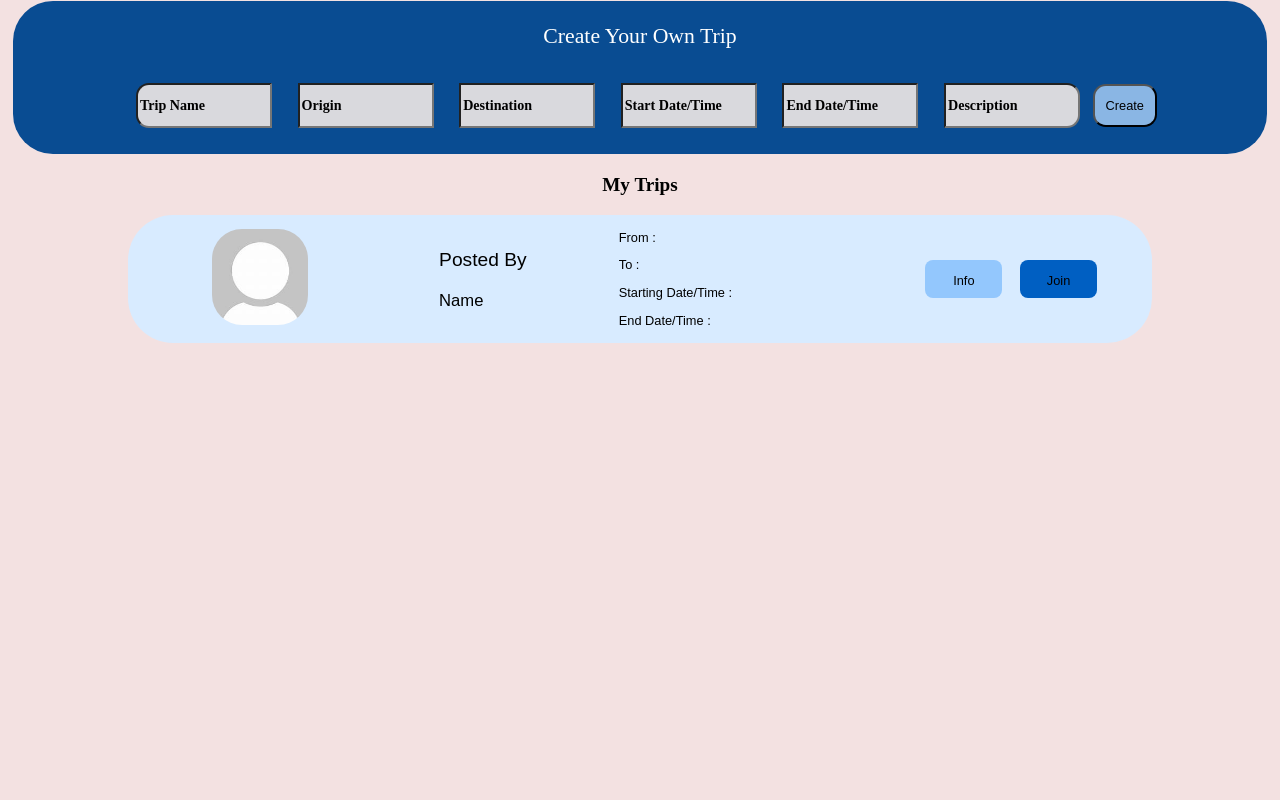
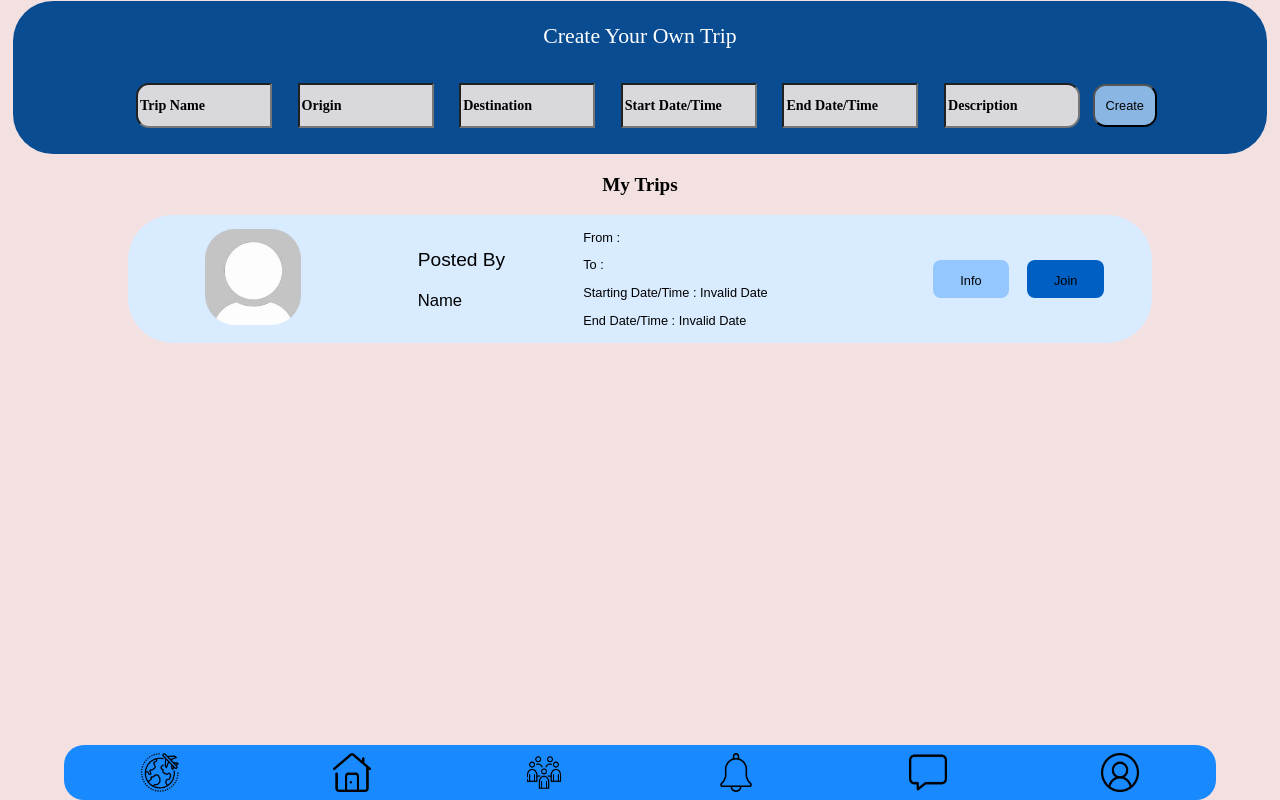
Before and after one commit to IIT-BHU-inter-IIT-SDE-group-8/client, a React (Create React App) app: page /MyTrip in a window 1280 px wide. Built offline with nearby package versions, Linux system fonts and the light colour scheme.

Commit message:
added all trip fucntionality through api

```diff
--- a/src/Navbar.css
+++ b/src/Navbar.css
@@ -1,7 +1,7 @@
 .Navbar{
     background-color: #1889ff;
-    width: 80vw;
-    height: 5.1vw;
+    width: 90vw;
+    height: 4.3vw;
     border-radius: 20px;
     display: flex;
     flex-direction: row;
@@ -14,3 +14,12 @@
     height: 3vw;
     cursor: pointer;
 }
+
+.footer{
+    display:flex;
+    align-items:center;
+    justify-content:center;
+    bottom:0;
+    position:fixed;
+    margin-left:5%;
+}
--- a/src/components/Alltrips.jsx
+++ b/src/components/Alltrips.jsx
@@ -3,21 +3,41 @@ import Trip from "./trip";
 import '../Trip.css'
 import SideFilterBar from "./SideFilterBar";
 import BottomNavbar from './BottomNavbar';
+const {getCookieValue} = require('./cookieFunc')
 
 const AllTrips = () => {
 
+  const authToken = getCookieValue(document.cookie,'authtoken');
+  const userDataCookie = getCookieValue(document.cookie,'data');
+
+  const userData = JSON.parse(decodeURIComponent(userDataCookie));
+  const userId = userData.user.id;
+
+  const [filterData, setFilterData] = useState({
+    origin:'',
+    destination:'',
+    date:'',
+    timeRangeStartTime:'',
+    timeRangeEndTime:''
+  })
+
+  const handleFilterData = (value) => {
+    setFilterData(value);
+  }
+
+  const { origin, destination, date, timeRangeEndTime, timeRangeStartTime } = filterData;
+
   const [trips, setTrips] = useState([]);
-  const fetchAllTripsUrl = `http://localhost:4000/trips`;
-  const authToken = document.cookie
-    .split('; ')
-    .find((cookie) => cookie.startsWith('authtoken='))
-    ?.split('=')[1];
+  const fetchAllTripsUrl = `http://localhost:4000/users/${userId}/trips?origin=${origin}&destination=${destination}&date=${date}&timeRangeStartTime${timeRangeStartTime}&timeRangeEndTime=${timeRangeEndTime}`;
+
+
 
   useEffect(()=>{
     fetchAllTrips();
   },[])
 
   const fetchAllTrips = async () => {
+
     try {
       const headers = {
         'auth-token': authToken, // Assuming you are using Bearer token authentication
@@ -31,8 +51,7 @@ const AllTrips = () => {
 
       if (response.ok) {
         const allParsedtrips = await response.json();
-        console.log("all trips are:", allParsedtrips);
-        setTrips(allParsedtrips.result);
+        setTrips(allParsedtrips.results);
       } else {
         // Handle the case where the request was not successful (e.g., authentication failed)
         console.log('Request failed with status:', response.status);
@@ -45,15 +64,21 @@ const AllTrips = () => {
 
     return (
         <>
+        <div>
         <div className="AllTripsContainer">
-          <SideFilterBar/>
+          <SideFilterBar handleFilterData = {handleFilterData} fetchAllTrips= {fetchAllTrips}/>
           <p style={{fontSize:'1.5vw', fontWeight:'bold'}}>All Trips</p>
+          <div style={{marginBottom:'4vw'}}>
           {trips.map((ele) => {
             return <div style={{marginBottom:'2.5vh'}} key={"AllTripsId_"+ele.trip_id}>
               <Trip origin = {ele.trip_origin} destination = {ele.trip_destination} desc = {ele.trip_desc} arrival = {ele.trip_arrival_datetime} departure = {ele.trip_departure_datetime}/>
             </div>
           })}
+          </div>
+        </div>
+        <footer className="footer">
         <BottomNavbar/>
+        </footer>
         </div>
         </>
     )
--- a/src/components/Auth.jsx
+++ b/src/components/Auth.jsx
@@ -62,7 +62,10 @@ const Auth1 = () => {
             {
                 const json = await response.json();
                 const authToken = json.authToken;
+                const data = json.data;
+                console.log("user id is:",data.user.id);
                 cookies.set('authtoken',authToken);
+                cookies.set('data',data);
             }
             else
             {
--- a/src/components/ModalInputBox.jsx
+++ b/src/components/ModalInputBox.jsx
@@ -5,6 +5,7 @@ import '../Modal.css'
 function ModalInputBox({closeModal, setDescriptionValue}) {
 
   const [textAreaValue, setTextAreaValue] = useState('');
+  console.log("textarea is:",textAreaValue);
 
   const handleTextAreaChange = (event) => {
     const value = event.target.value;
--- a/src/components/MyTips.jsx
+++ b/src/components/MyTips.jsx
@@ -1,8 +1,13 @@
 import React from "react";
 import CreateTripBar from "./createTripBar";
 import Trip from "./trip";
+import BottomNavbar from "./BottomNavbar";
+const {getCookieValue} = require('./cookieFunc')
 
 const MyTrip = () => {
+
+    const authToken = getCookieValue(document.cookie, 'authtoken')
+
     return (
         <>
         <div className="AllTripsContainer">
@@ -10,6 +15,9 @@ const MyTrip = () => {
         <p style={{fontSize:'1.5vw', fontWeight:'bold'}}>My Trips</p>
         <Trip/>
         </div>
+        <footer className="footer">
+        <BottomNavbar/>
+        </footer>
         </>
     )
 }
--- a/src/components/SideFilterBar.jsx
+++ b/src/components/SideFilterBar.jsx
@@ -1,25 +1,46 @@
-import React from "react";
+import React, {useState} from "react";
 import '../Trip.css';
 import searchIcon from '../assets/search-interface-symbol.png';
 
-const SideFilterBar = () => {
+const SideFilterBar = ({handleFilterData, fetchAllTrips}) => {
+
+    const [inputData, setInputData] = useState({
+        origin:'',
+        destination:'',
+        date:'',
+        timeRangeStartTime:'',
+        timeRangeEndTime:''
+    })
+
+    const handleInputChange = async (event) => {
+        const {name, value} = event.target
+        setInputData({
+            ...inputData,
+            [name]: value,
+        })
+        await handleFilterData({
+            ...inputData,
+            [name]: value,
+        });
+    }
+
     return(
         <>
          <div className="mainFilterContainer">
             <p style={{color: 'white', fontSize:'1.7vw'}}>Search For a Trip</p>
             <div className="tripInputContainer">
-                <input className="tripInput leftTripInput" type="text" placeholder="Origin"/>
-                <input className="tripInput" type="text" placeholder="Destination"/>
-                <input className="tripInput" type="text" placeholder="Date"/>
+                <input name="origin" onChange={handleInputChange} className="tripInput leftTripInput" type="text" placeholder="Origin"/>
+                <input name="destination" onChange={handleInputChange} className="tripInput" type="text" placeholder="Destination"/>
+                <input name="date" onChange={handleInputChange} className="tripInput" type="date" placeholder="Date"/>
                 <div>
                     <div style={{display:'flex'}}>
-                        <input className="tripInput" type="text" placeholder="from time"/>
-                        <input className="tripInput rightTripInputContainer" type="text" placeholder="to time"/>
+                        <input name="timeRangeStartTime" onChange={handleInputChange} className="tripInput" type="text" placeholder="from time"/>
+                        <input name="timeRangeEndTime" onChange={handleInputChange} className="tripInput rightTripInputContainer" type="text" placeholder="to time"/>
                     </div>
                     <p style={{padding:'0', margin:'0', position:'absolute', fontSize:'1vw'}}>Input time range between which you are searching for trip</p>
                 </div>
-                <div className="search">
-                    <img style={{height:'2vw'}} src={searchIcon} alt="search" />
+                <div className="search" onClick={fetchAllTrips} style={{cursor:'pointer'}}>
+                    <img onClick={fetchAllTrips} style={{height:'2vw'}} src={searchIcon} alt="search" />
                 </div>
             </div>
          </div>
--- /dev/null
+++ b/src/components/cookieFunc.jsx
@@ -0,0 +1,15 @@
+function getCookieValue(cookieString,cookieName) {
+    const cookie = cookieString.split('; ')
+      .find((c) => c.startsWith(`${cookieName}=`));
+    if (cookie) {
+      const cookieValue = cookie.split('=')[1];
+      return cookieValue;
+    }
+    return null;
+}
+
+function userID(){
+
+}
+
+module.exports = {getCookieValue}
--- a/src/components/createTripBar.jsx
+++ b/src/components/createTripBar.jsx
@@ -4,6 +4,7 @@ import ModalInputBox from "./ModalInputBox";
 const CreateTripBar = () => {
     const [showModal, setShowModal] = useState(false);
     const [desc, setDesc] = useState('');
+    console.log("desc:",desc)
     const setDescriptionValue = (value) => {
         setDesc(value);
     }
--- a/src/components/trip.jsx
+++ b/src/components/trip.jsx
@@ -8,6 +8,15 @@ const Trip = ({origin, destination, desc, arrival, departure}) => {
     const closeShowModal = () =>{
         return setShowModal(false);
     }
+
+    const ArrivalDate = arrival;
+    const DepartureDate = departure;
+    const ArrivalDateObj = new Date(ArrivalDate);
+    const DepartureDateObj = new Date(DepartureDate);
+
+    const options = { year: 'numeric', month: 'long', day: 'numeric', hour: '2-digit', minute: '2-digit' };
+    const newArrival = ArrivalDateObj.toLocaleDateString(undefined, options);
+    const newDeparture = DepartureDateObj.toLocaleDateString(undefined, options);
 
     return(
         <>
@@ -20,7 +29,7 @@ const Trip = ({origin, destination, desc, arrival, departure}) => {
                 <p style={{fontSize:'1.3vw', fontFamily:'sans-serif'}}>Name</p>
             </div>
             <div className="TripInfoContainer">
-                <span><p style={{fontFamily:'sans-serif',fontSize:'1vw'}}>From : {origin}</p><p style={{fontFamily:'sans-serif',fontSize:'1vw'}}>To : {destination}</p><p style={{fontFamily:'sans-serif',fontSize:'1vw'}}>Starting Date/Time : {arrival}</p><p style={{fontFamily:'sans-serif',fontSize:'1vw'}}>End Date/Time : {departure}</p></span>
+                <span><p style={{fontFamily:'sans-serif',fontSize:'1vw'}}>From : {origin}</p><p style={{fontFamily:'sans-serif',fontSize:'1vw'}}>To : {destination}</p><p style={{fontFamily:'sans-serif',fontSize:'1vw'}}>Starting Date/Time : {newArrival}</p><p style={{fontFamily:'sans-serif',fontSize:'1vw'}}>End Date/Time : {newDeparture}</p></span>
             </div>
             <div className="Info"></div>
             <div className="ButtonsContainer">
```
